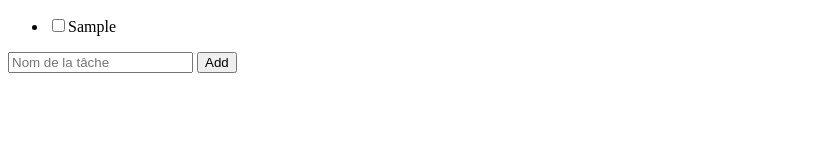
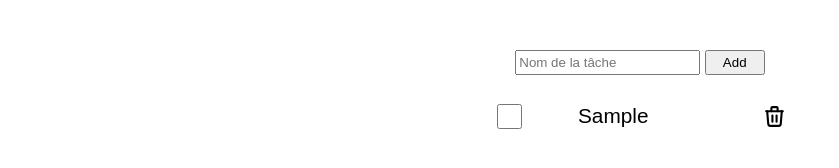
Before and after one commit to KazouDev/TodoList-TypeScript, a website with bundled scripts: page index.html in a window 1280 px wide. Both pictures are taken after typing "Sample" into the empty fields and a click on the button "Add". Shown: the whole page, without its empty margins (0-839 px from the left). Built offline with nearby package versions, Linux system fonts and the light colour scheme.

Commit message:
add more functionnality add little style

```diff
--- a/index.html
+++ b/index.html
@@ -9,10 +9,12 @@
     <link rel="stylesheet" href="src/style.css">
 </head>
 <body>
-    <ul id="list"></ul>
-    <form id="add-task-form">
-        <input type="text" placeholder="Nom de la tâche" id="add-task-name">
-        <button type="submit">Add</button>
-    </form>
+    <div class="todo-container">
+        <form id="add-task-form">
+            <input type="text" placeholder="Nom de la tâche" id="add-task-name">
+            <button type="submit">Add</button>
+        </form>
+        <ul id="list"></ul>
+    </div>
 </body>
 </html>
--- a/src/app.ts
+++ b/src/app.ts
@@ -11,7 +11,7 @@ type Task = {
     createdAt: Date
 }
 
-const tasks: Task[] = loadTasks();
+var tasks: Task[] = loadTasks();
 
 tasks.forEach(addListItem);
 
@@ -26,6 +26,7 @@ addTaskForm?.addEventListener('submit' , e => {
         completed: false,
         createdAt: new Date()
     }
+    taskId++;
     addTaskName.value = "";
     tasks.push(task);
     addListItem(task);
@@ -35,17 +36,29 @@ function addListItem(task: Task): void{
     const listItem: HTMLLIElement = document.createElement('li');
     const label: HTMLLabelElement = document.createElement('label');
     const checkbox: HTMLInputElement = document.createElement('input');
+    const trashIcon: HTMLImageElement = document.createElement('img');
+    const taskTitle: HTMLSpanElement = document.createElement('span');
+
+    taskTitle.innerText = task.title;
+    trashIcon.setAttribute('src', 'public/trash.svg');
+    label.setAttribute('for', '"');
 
     checkbox.type = 'checkbox';
     checkbox.checked = task.completed;
     checkbox.addEventListener('change', () => {
         task.completed = checkbox.checked;
-        saveTasks()
+        saveTasks();
     });
 
-    label.append(checkbox, task.title);
+    trashIcon.addEventListener('click', () => {
+        deleteTask(task);
+    });
+
+    label.append(checkbox, taskTitle, trashIcon);
     listItem.append(label);
+    listItem.setAttribute('id', task.id.toString());
     list?.append(listItem);
+    saveTasks();
 }
 
 function saveTasks(): void {
@@ -57,3 +70,20 @@ function loadTasks(): Task[] {
     if (taskJSON == null) return [];
     return JSON.parse(taskJSON);
 }
+
+function deleteTask(task: Task): void {
+    removeListItem(task);
+    tasks = tasks.filter(t => t.id !== task.id);
+    saveTasks();
+}
+
+function removeListItem(task: Task): void {
+    var liList = list?.querySelectorAll('li');
+    if (liList){
+        liList.forEach(li => {
+            if (li.getAttribute('id') != null && li.getAttribute('id') === task.id.toString()){
+                li.remove();
+            }
+        })
+    }
+}
--- a/src/style.css
+++ b/src/style.css
@@ -0,0 +1,67 @@
+* {
+    box-sizing: border-box;
+}
+
+body {
+    margin: 0;
+    padding: 50px 0;
+    font-family: Arial, Helvetica, sans-serif;
+    display: flex;
+    flex-direction: column;
+    justify-content: center;
+    align-items: center;
+}
+
+.todo-container {
+    width: 80%;
+    display: flex;
+    flex-direction: column;
+    justify-content: center;
+    align-items: center;
+}
+
+#add-task-form input{
+    height: 25px;
+}
+
+#add-task-form button {
+    height: 25px;
+    width: 60px;
+}
+
+ul {
+    padding: 0;
+    list-style: none;
+    justify-content: center;
+    align-items: center;
+}
+
+ul li {
+    width: 400px;
+    height: 50px;
+    display: flex;
+    flex-direction: row;
+    align-items: center;
+}
+
+label {
+    width: 100%;
+    display: flex;
+    justify-content: space-around;
+    align-items: center;
+    font-size: 1.3rem;
+}
+
+label > * {
+    flex: 1;
+}
+
+li input, label img {
+    width: 25px;
+    height: 25px;
+    cursor: pointer;
+}
+
+label img:hover {
+    filter: invert(37%) sepia(93%) saturate(7471%) hue-rotate(356deg) brightness(91%) contrast(135%);
+}
```
Also changed, not shown: dist/app.js, public/trash.svg (added).
